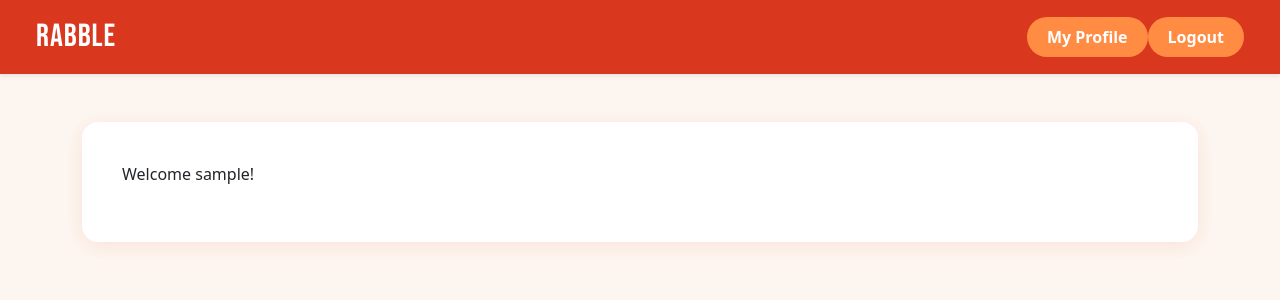
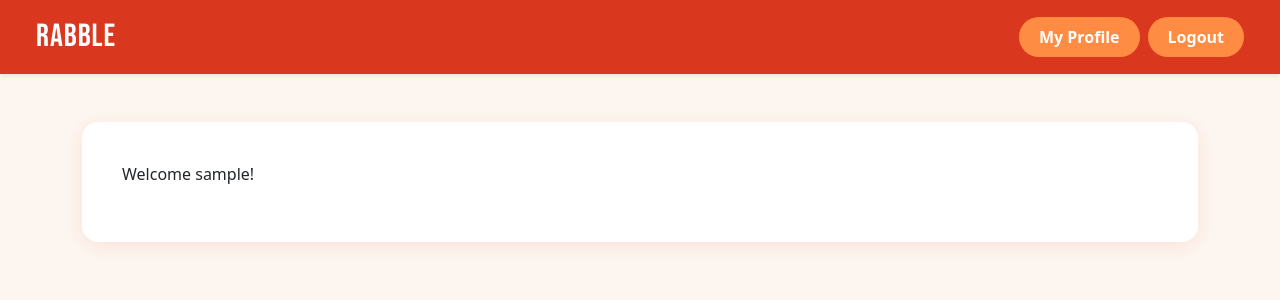
Before and after one commit to namdabest253/rabble, a Django app: page /rabble/ in a window 1280 px wide. Shown: the top 300 px of the page. Run offline with Django 5.2, Linux system fonts and the light colour scheme; the visitor is signed in with stand-in values (Sample User, id 1).

Commit message:
button spacing

```diff
--- a/src/templates/rabble/base.html
+++ b/src/templates/rabble/base.html
@@ -45,7 +45,7 @@
             <a class="navbar-brand" href="{% url 'index' %}">Rabble</a>
             <div class="d-flex ms-auto">
                 {% if user.is_authenticated %}
-                  <a class="btn btn-login" href="{% url 'profile' %}">My Profile</a>
+                  <a class="btn btn-login me-2" href="{% url 'profile' %}">My Profile</a>
                   <a class="btn btn-login" href="{% url 'logout' %}">Logout</a>
                 {% else %}
                   <a class="btn btn-login" href="{% url 'login' %}">Login</a>
```
